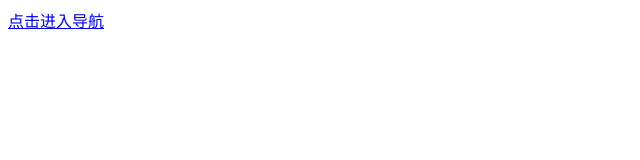
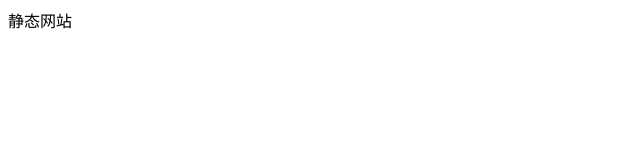
Before and after one commit to a-oyi/mine, a plain HTML site: page index.html in a window 1280 px wide. Shown: the whole page, without its empty margins (0-640 px from the left). Drawn offline with Linux system fonts and the light colour scheme.

Commit message:
Update index.html

```diff
--- a/index.html
+++ b/index.html
@@ -1 +1 @@
-<a href="test/导航栏.html">点击进入导航</a>
+<p>静态网站</p>
```
